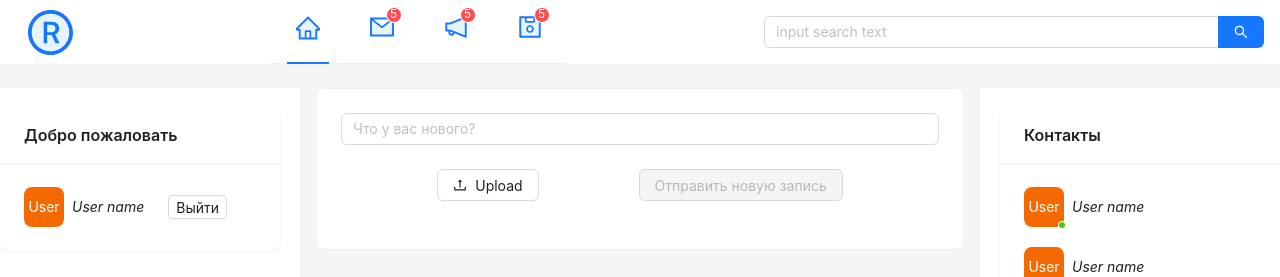
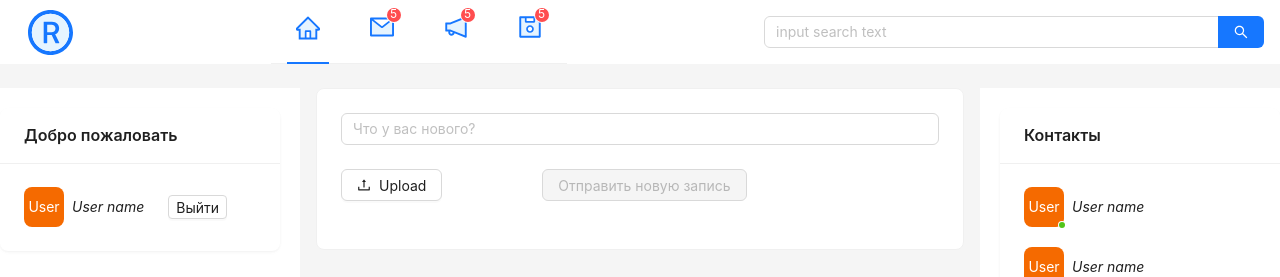
Before and after one commit to YaroslavTsybukh/Social-Network, a React (Vite) app: page / in a window 1280 px wide. Shown: the top 277 px of the page. Built offline with nearby package versions, Linux system fonts and the light colour scheme.

Commit message:
refactoring code

```diff
--- a/src/components/AddPost.tsx
+++ b/src/components/AddPost.tsx
@@ -14,6 +14,7 @@ const props: UploadProps = {
 export const AddPost = () => {
     const [form] = Form.useForm()
     return (
+        <section>
             <Card style={{ marginBottom: 30 }}>
                 <Form form={form} name='validateOnly' layout='vertical' autoComplete='off'>
                     <Form.Item name='name' rules={[{ required: true, message: 'Fill this field , please !' }]}>
@@ -29,6 +30,7 @@ export const AddPost = () => {
                     </Form.Item>
                 </Form>
             </Card>
+        </section>
     )
 }
 
--- a/src/components/Posts.tsx
+++ b/src/components/Posts.tsx
@@ -1,17 +1,10 @@
-import { Avatar, Card, Divider, Image, Space, Typography } from 'antd'
-import {
-    EditOutlined,
-    EllipsisOutlined,
-    LikeOutlined,
-    MessageOutlined,
-    RetweetOutlined,
-    SettingOutlined,
-} from '@ant-design/icons'
+import { Avatar, Card, Divider, Image, Typography } from 'antd'
+import { LikeOutlined, MessageOutlined, RetweetOutlined } from '@ant-design/icons'
 import Meta from 'antd/es/card/Meta'
 
 export const Posts = () => {
     return (
-        <>
+        <section>
             <Card
                 style={{ width: '100%', marginBottom: '30px' }}
                 bodyStyle={{ textAlign: 'left' }}
@@ -133,6 +126,6 @@ export const Posts = () => {
                     culpa qui officia deserunt mollit anim id est laborum.
                 </Typography.Paragraph>
             </Card>
-        </>
+        </section>
     )
 }
--- a/src/layout/Layout.tsx
+++ b/src/layout/Layout.tsx
@@ -15,9 +15,7 @@ export const Layout: React.FC<IProps> = ({ children }) => {
             <LayoutAnt hasSider>
                 <LeftSidebar />
 
-                <LayoutAnt.Content style={{ margin: '24px 16px 0', overflow: 'initial' }}>
-                    <div style={{ textAlign: 'center' }}>{children}</div>
-                </LayoutAnt.Content>
+                <LayoutAnt.Content style={{ margin: '24px 16px 0', overflow: 'initial' }}>{children}</LayoutAnt.Content>
 
                 <RightSidebar />
             </LayoutAnt>
```
Lines whose indentation alone changed are shown as unchanged.
